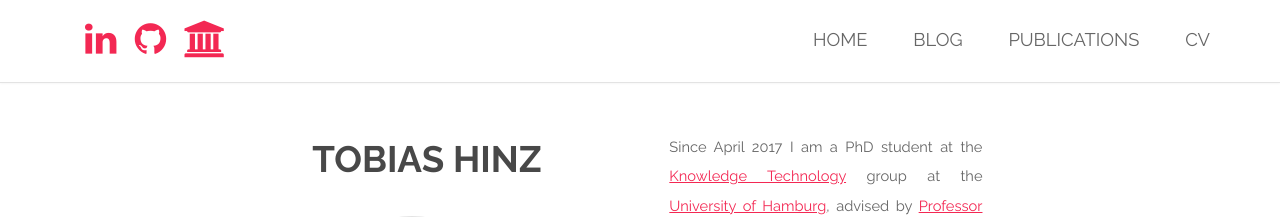
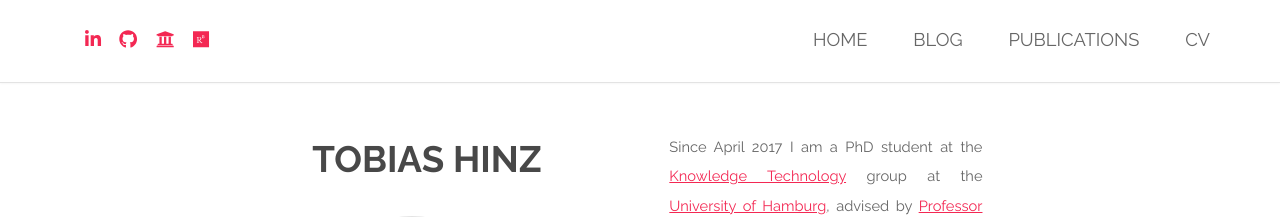
Before and after one commit to tohinz/tohinz.github.io, a Jekyll site: the page built from index.html, in a window 1280 px wide. Shown: the top 217 px of the page. Built offline with Jekyll 4.4.1, drawn with Linux system fonts in a browser that asks for light colours; cached includes are drawn as plain includes; nearby versions of some CDN libraries.

Commit message:
add researchgate icon

```diff
--- a/_includes/head.html
+++ b/_includes/head.html
@@ -6,6 +6,7 @@
 <meta name="viewport" content="width=device-width, initial-scale=1" />
 <link rel="stylesheet" href="/css/main.css" />
 <link rel="icon" href="/images/favicon.ico">
+<link rel="stylesheet" href="https://use.fontawesome.com/releases/v5.0.4/css/all.min.css" >
 <!-- Global site tag (gtag.js) - Google Analytics -->
 <script async src="https://www.googletagmanager.com/gtag/js?id=UA-135888913-1"></script>
 <script>
--- a/_includes/header.html
+++ b/_includes/header.html
@@ -1,9 +1,10 @@
 <header id="header">
 	<div class="container 95%">
 		<ul class="icons">
-			<li><a href="https://www.linkedin.com/in/tobias-hinz-397881123" class="icon fa-linkedin" target="_blank"></a></li>
-			<li><a href="https://github.com/tohinz" class="icon fa-github" target="_blank"></a></li>
-			<li><a href="https://www.inf.uni-hamburg.de/en/inst/ab/wtm/people/hinz.html" class="icon fa-university" target="_blank"></a></li>
+			<li><a href="https://www.linkedin.com/in/tobias-hinz-397881123" target="_blank"><i class="fab fa-linkedin-in"></i></a></li>
+			<li><a href="https://github.com/tohinz" target="_blank"><i class="fab fa-github"></i></a></li>
+			<li><a href="https://www.inf.uni-hamburg.de/en/inst/ab/wtm/people/hinz.html" target="_blank"><i class="fa fa-university"></i></a></li>
+			<li><a href="https://www.researchgate.net/profile/Tobias_Hinz2" target="_blank"><i class="fab fa-researchgate"></i></a></li>
 		</ul>
 
 		<nav id="nav">
--- a/_includes/scripts.html
+++ b/_includes/scripts.html
@@ -4,3 +4,4 @@
 <script src="/js/main.js"></script>
 <script src="/js/popper.min.js"></script>
 <script src="/js/bootstrap.min.js"></script>
+<script defer src="https://use.fontawesome.com/releases/v5.10.2/js/all.js"></script>
```
